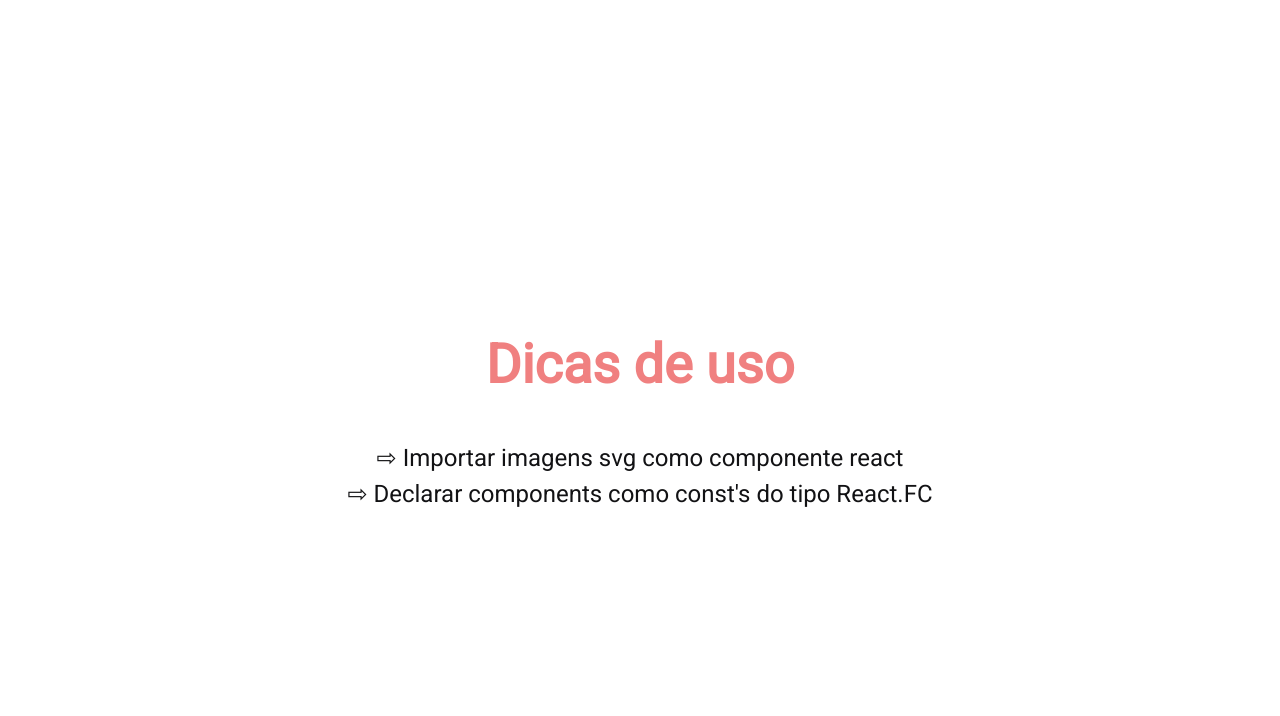
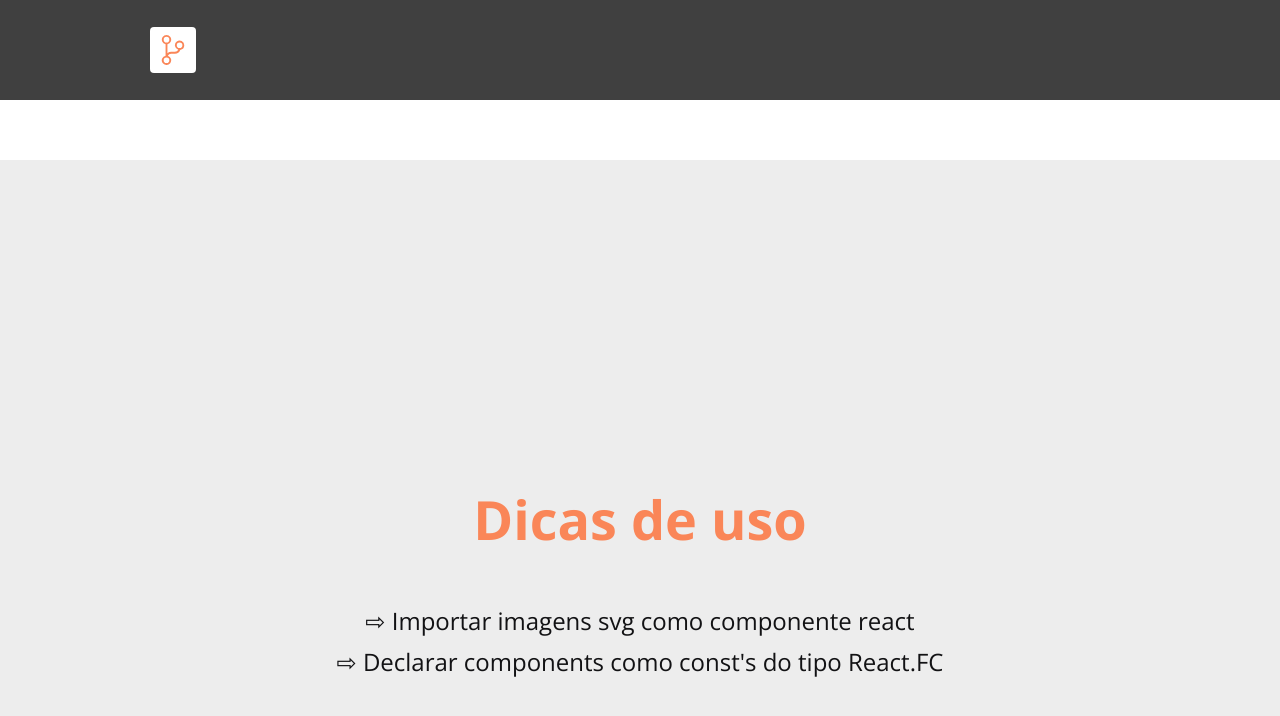
Before and after one commit to ViniciusCrisol/crisol-blog-v2, a Next.js app: page / in a window 1280 px wide. Shown: the top 716 px of the page. Built offline with nearby package versions, Linux system fonts and the light colour scheme.

Commit message:
Init & init menu

```diff
--- a/package.json
+++ b/package.json
@@ -12,6 +12,7 @@
     "next-images": "^1.4.1",
     "react": "16.13.1",
     "react-dom": "16.13.1",
+    "react-icons": "^4.1.0",
     "styled-components": "^5.1.1"
   },
   "devDependencies": {
--- /dev/null
+++ b/src/components/Header/index.tsx
@@ -0,0 +1,20 @@
+import React from 'react';
+
+import { Container, Logo, Top, Bottom } from './styles';
+
+const Header: React.FC = () => {
+  return (
+    <Container>
+      <Top>
+        <div className="content">
+          <h2 className="logo-container">
+            <Logo />
+          </h2>
+        </div>
+      </Top>
+      <Bottom></Bottom>
+    </Container>
+  );
+};
+
+export default Header;
--- /dev/null
+++ b/src/components/Header/styles.ts
@@ -0,0 +1,52 @@
+import styled from 'styled-components';
+import { VscSourceControl } from 'react-icons/vsc';
+
+export const Container = styled.header`
+  width: 100%;
+  height: 160px;
+`;
+
+export const Top = styled.div`
+  width: 100%;
+  height: 100px;
+
+  background: ${({ theme }) => theme.colors.secondary};
+
+  .content {
+    max-width: 980px;
+    width: 100%;
+    height: 100%;
+
+    display: flex;
+    align-items: center;
+    justify-content: space-between;
+
+    margin: 0 auto;
+
+    .logo-container {
+      padding: 8px;
+      border-radius: 4px;
+      background: #fff;
+
+      display: flex;
+      align-items: center;
+      justify-content: center;
+
+      flex-shrink: 0;
+    }
+  }
+`;
+
+export const Bottom = styled.div`
+  width: 100%;
+  height: 60px;
+
+  background: #fff;
+`;
+
+export const Logo = styled(VscSourceControl)`
+  width: 30px;
+  height: 30px;
+
+  fill: ${({ theme }) => theme.colors.primary};
+`;
--- a/src/pages/_app.tsx
+++ b/src/pages/_app.tsx
@@ -2,16 +2,17 @@
 import { AppProps } from 'next/app';
 import { ThemeProvider } from 'styled-components';
 
+import theme from '../styles/theme';
 import GlobalStyles from '../styles/global';
-import theme from '../styles/theme';
 
-const MyApp: React.FC<AppProps> = ({ Component, pageProps }) => {
-  return (
-    <ThemeProvider theme={theme}>
-      <Component {...pageProps} />
-      <GlobalStyles />
-    </ThemeProvider>
-  );
-};
+import Header from '../components/Header';
+
+const MyApp: React.FC<AppProps> = ({ Component, pageProps }) => (
+  <ThemeProvider theme={theme}>
+    <Header />
+    <Component {...pageProps} />
+    <GlobalStyles />
+  </ThemeProvider>
+);
 
 export default MyApp;
--- a/src/pages/_document.tsx
+++ b/src/pages/_document.tsx
@@ -43,7 +43,7 @@
         <Head>
           <meta charSet="utf-8" />
           <link
-            href="https://fonts.googleapis.com/css?family=Roboto:400;500;700"
+            href="https://fonts.googleapis.com/css2?family=Open+Sans:wght@300;400;600;700&display=swap"
             rel="stylesheet"
           />
         </Head>
--- a/src/styles/global.ts
+++ b/src/styles/global.ts
@@ -4,6 +4,7 @@
   * {
     margin: 0;
     padding: 0;
+    outline: none;
     box-sizing: border-box;
   }
 
@@ -13,9 +14,8 @@
     background-color: ${({ theme }) => theme.colors.background};
   }
 
-
-  *, input, button {
-    font-family: Roboto, sans-serif;
+  *, input, button, pre {
+    font-family: 'Open Sans', sans-serif;
     color: ${({ theme }) => theme.colors.text};
   }
 `;
--- a/src/styles/styled.d.ts
+++ b/src/styles/styled.d.ts
@@ -1,7 +1,5 @@
 import 'styled-componens';
-
 import theme from './theme';
-
 export type Theme = typeof theme;
 
 declare module 'styled-components' {
--- a/src/styles/theme.ts
+++ b/src/styles/theme.ts
@@ -1,8 +1,9 @@
 const theme = {
   colors: {
     text: '#121214',
-    primary: 'lightcoral',
-    background: '#1f1f1f1',
+    primary: '#FA8658',
+    secondary: '#404040',
+    background: '#EDEDED',
   },
 };
 
```
Also changed, not shown: 1 other file (tests, documents, lock files or other folders).
